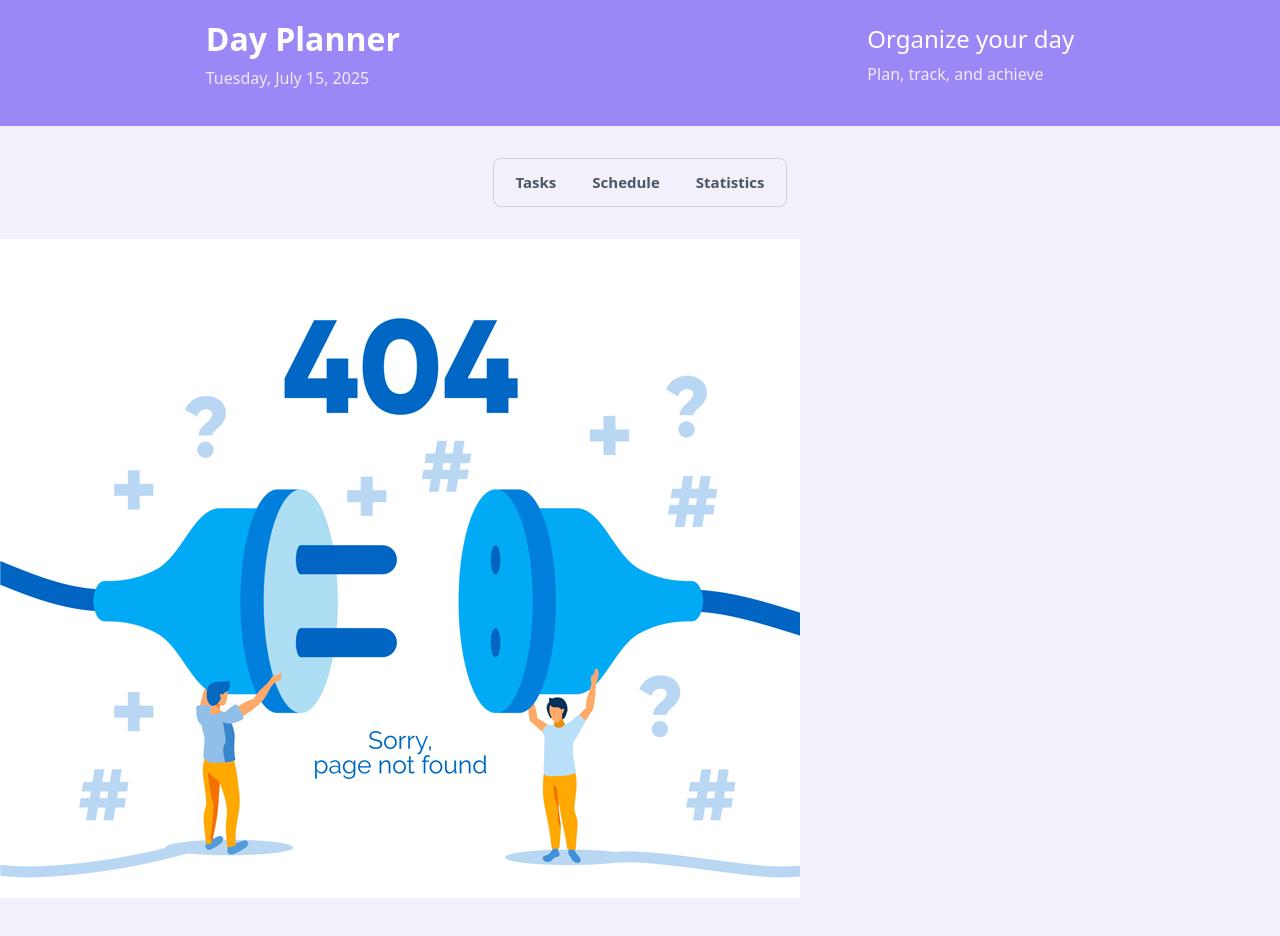
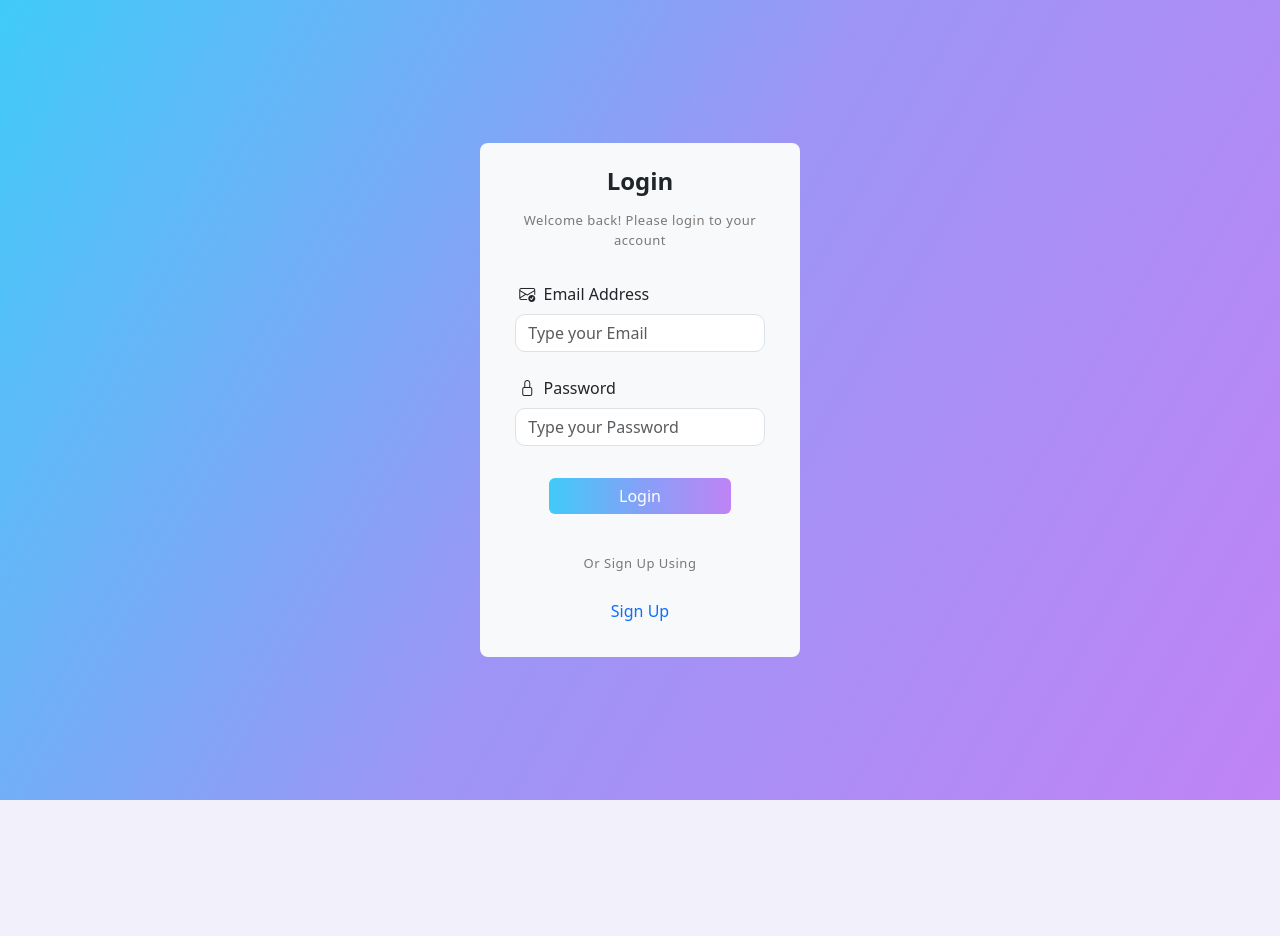
Before and after one commit to anas-204/Day_planner_react, a React (Vite) app: page /Login in a window 1280 px wide. Shown: the top 936 px of the page. After the commit the page ends 800 px from the top, so only its background shows below. Built offline with nearby package versions, Linux system fonts and the light colour scheme.

Commit message:
Login and register are finished

```diff
--- a/package.json
+++ b/package.json
@@ -13,6 +13,7 @@
     "bootstrap": "^5.3.7",
     "bootstrap-icons": "^1.13.1",
     "chart.js": "^4.5.0",
+    "firebase": "^12.0.0",
     "formik": "^2.4.6",
     "react": "^19.1.0",
     "react-bootstrap": "^2.10.10",
@@ -20,6 +21,7 @@
     "react-dom": "^19.1.0",
     "react-router-dom": "^7.6.3",
     "react-toastify": "^11.0.5",
+    "sweetalert2": "^11.22.2",
     "yup": "^1.6.1"
   },
   "devDependencies": {
--- a/pages/Login.jsx
+++ b/pages/Login.jsx
@@ -1,67 +1,107 @@
 import Button from "react-bootstrap/Button";
-import Form from "react-bootstrap/Form";
-import { useFormik } from "formik";
-import * as Yup from "yup";
+import "../styles/loginAndRegisterBG.css";
+import { Link, useNavigate } from "react-router-dom";
+import { useState } from "react";
+import { signInWithEmailAndPassword, getAuth } from "firebase/auth";
+import { app } from "../src/firebase-config";
+import Swal from "sweetalert2";
 
-const loginSchema = Yup.object().shape({
-  email: Yup.string()
-    .email("write a valid email")
-    .required("email is required"),
-  password: Yup.string()
-    .min(4, " too short ")
-    .max(25, "too long")
-    .required("passwod is required"),
-});
-
-export default function Register() {
-  const formik = useFormik({
-    initialValues: {
+export default function Login() {
+  const [input, setInput] = useState({
     email: "",
     password: "",
-    },
-    validateOnBlur: true,
-    validationSchema: loginSchema,
-    validateOnChange: true,
-    onSubmit: (values) => {
-      alert(JSON.stringify(values, null, 2));
-    },
   });
+  const [loading, setLoading] = useState(false);
+  const navigate = useNavigate();
+
+  const handleInput = (e) => {
+    setInput({
+      ...input,
+      [e.target.name]: e.target.value,
+    });
+  };
+
+  const submit = async (e) => {
+    e.preventDefault();
+    setLoading(true);
+
+    try {
+      await signInWithEmailAndPassword(
+        getAuth(app),
+        input.email,
+        input.password
+      );
+
+      await Swal.fire({
+        title: "Login Successful!",
+        icon: "success",
+        timer: 1500,
+        showConfirmButton: false,
+      });
+      navigate("/Tasks");
+    } catch (error) {
+      await Swal.fire({
+        title: "Login Failed",
+        text: error.message,
+        icon: "error",
+        confirmButtonText: "OK",
+      });
+    } finally {
+      setLoading(false);
+    }
+  };
+
   return (
-    <Form
-      className="d-flex flex-column align-items-center"
-      onSubmit={formik.handleSubmit}
+    <div className="loginAndRegisterContainer d-flex align-items-center">
+      <div className="formBG bg-light col-sm-7 col-md-5 col-lg-4 col-xl-3 col-11 rounded-3 p-4 mx-auto my-auto">
+        <h4 className="text-center">Login</h4>
+        <p>Welcome back! Please login to your account</p>
+        <form
+          className="d-flex flex-column align-items-center my-4"
+          onSubmit={submit}
         >
-      <Form.Group className="mb-3 col-8 " controlId="formBasicEmail">
-        <Form.Label>Email address</Form.Label>
-        <Form.Control
+          <div className="mb-3 col-11">
+            <label className="email my-2">
+              <i className="bi bi-envelope-check mx-1"></i> Email Address
+            </label>
+            <input
+              className="emailField form-control"
               type="email"
-          placeholder="Enter email"
-          onChange={formik.handleChange}
-          onBlur={formik.handleBlur}
-          value={formik.values.email}
+              placeholder="Type your Email"
+              onChange={handleInput}
               name="email"
+              required
             />
-      </Form.Group>
-      <div>
-        {formik.touched.email && formik.errors.email
-          ? formik.errors.email
-          : null}
           </div>
-      <Form.Group className="mb-3 col-8">
-        <Form.Label>Password</Form.Label>
-        <Form.Control
+
+          <div className="mb-3 col-11">
+            <label className="password my-2">
+              <i className="bi bi-lock mx-1"></i> Password
+            </label>
+            <input
+              className="passwordField form-control"
               type="password"
-          placeholder="Password"
-          onChange={formik.handleChange}
-          onBlur={formik.handleBlur}
-          value={formik.values.password}
+              placeholder="Type your Password"
+              onChange={handleInput}
               name="password"
+              required
             />
-      </Form.Group>
+          </div>
 
-      <Button variant="primary" type="submit">
-        Submit
+          <Button
+            variant="primary"
+            type="submit"
+            className="subBut border-0 border col-8 my-3"
+            disabled={loading}
+          >
+            {loading ? "Logging in..." : "Login"}
           </Button>
-    </Form>
+        </form>
+        <p>Or Sign Up Using</p>
+        <Link to="/Register" className="signUpBut">
+          Sign Up
+        </Link>
+      </div>
+    </div>
   );
 }
--- a/pages/Register.jsx
+++ b/pages/Register.jsx
@@ -1,35 +1,150 @@
-import Button from "react-bootstrap/Button";
-import Form from "react-bootstrap/Form";
-import { useFormik } from "formik";
+import { useState } from "react";
+import { Link } from "react-router-dom";
+import {
+  getAuth,
+  createUserWithEmailAndPassword,
+  sendEmailVerification,
+} from "firebase/auth";
+import { app } from "../src/firebase-config";
+import "../styles/loginAndRegisterBG.css";
+import Swal from "sweetalert2";
 
 export default function Register() {
-  const formik = useFormik({
-    initialValues: {
-      email: "",
-      password: "",
-    },
-    onSubmit: (values) => {
-      alert(JSON.stringify(values, null, 2));
-    },
+  const [input, setInput] = useState({
+    name: "",
+    email: "",
+    password: "",
   });
+
+  const handleInput = (e) => {
+    setInput({
+      ...input,
+      [e.target.name]: e.target.value,
+    });
+  };
+
+  const submit = async (e) => {
+    e.preventDefault();
+    try {
+      const userCredential = await createUserWithEmailAndPassword(
+        getAuth(app),
+        input.email,
+        input.password
+      );
+      await sendEmailVerification(userCredential.user);
+      await Swal.fire({
+        title: "Your account is created successfully",
+        icon: "success",
+        confirmButtonText: "OK",
+        draggable: true,
+      });
+    } catch (error) {
+      switch (error.code) {
+        case "auth/email-already-in-use":
+          Swal.fire({
+            title: "Email already-in-use",
+            icon: "error",
+            confirmButtonText: "OK",
+            draggable: true,
+          });
+          break;
+        case "auth/weak-password":
+          Swal.fire({
+            title: "Password is weak",
+            icon: "error",
+            confirmButtonText: "OK",
+            draggable: true,
+          });
+          break;
+        case "auth/invalid-email":
+          Swal.fire({
+            title: "Your account is created successfully",
+            icon: "error",
+            confirmButtonText: "OK",
+            draggable: true,
+          });
+          break;
+        default:
+          Swal.fire({
+            title: "Your account is created successfully",
+            icon: "question",
+            confirmButtonText: "OK",
+            draggable: true,
+          });
+      }
+    }
+  };
+
   return (
-    <Form
-      className="d-flex flex-column align-items-center"
-      onSubmit={formik.handleSubmit}
-    >
-      <Form.Group className="mb-3 col-8 " controlId="formBasicEmail">
-        <Form.Label>Email address</Form.Label>
-        <Form.Control type="email" placeholder="Enter email" />
-      </Form.Group>
+    <div className="loginAndRegisterContainer d-flex align-items-center">
+      <div className="formBG bg-light col-sm-7 col-md-5 col-lg-4 col-xl-3 col-11 rounded-3 p-4 mx-auto my-auto">
+        <h4 className="text-center">Sign Up</h4>
+        <p>Create your account to get started.</p>
 
-      <Form.Group className="mb-3 col-8" controlId="formBasicPassword">
-        <Form.Label>Password</Form.Label>
-        <Form.Control type="password" placeholder="Password" />
-      </Form.Group>
+        <form
+          onSubmit={submit}
+          className="d-flex flex-column align-items-center my-4"
+        >
+          <div className="mb-3 col-11">
+            <label className="name">
+              <i className="bi bi-person mx-1"></i> User Name
+            </label>
+            <input
+              className="form-control nameField"
+              type="text"
+              placeholder="Type your name"
+              onChange={handleInput}
+              name="name"
+              value={input.name}
+              required
+            />
+          </div>
 
-      <Button variant="primary" type="submit">
-        Submit
-      </Button>
-    </Form>
+          <div className="mb-3 col-11">
+            <label className="email">
+              <i className="bi bi-envelope-check mx-1"></i> Email Address
+            </label>
+            <input
+              className="form-control emailField"
+              type="email"
+              placeholder="Type your Email"
+              onChange={handleInput}
+              name="email"
+              value={input.email}
+              required
+            />
+          </div>
+
+          <div className="mb-3 col-11">
+            <label className="password">
+              <i className="bi bi-lock mx-1"></i> Password
+            </label>
+            <input
+              className="form-control passwordField"
+              type="password"
+              placeholder="Type your Password"
+              onChange={handleInput}
+              name="password"
+              value={input.password}
+              required
+              minLength="6"
+            />
+            <small className="text-muted">Minimum 6 characters</small>
+          </div>
+
+          <button
+            type="submit"
+            className="btn btn-primary subBut border-0 border col-8 my-3"
+          >
+            Sign Up
+          </button>
+        </form>
+
+        <p>Already have an account?</p>
+        <Link to="/Login" className="signInBut">
+          Sign In
+        </Link>
+      </div>
+    </div>
   );
 }
--- a/src/App.jsx
+++ b/src/App.jsx
@@ -7,6 +7,8 @@ import { useState, useEffect, useMemo } from "react";
 import "./App.css";
 import Login from "../pages/Login";
 import { toast } from "react-toastify";
+import Register from "./../pages/Register";
+import { ArcElement } from "chart.js";
 
 function App() {
   const [tasksArray, setTasksArray] = useState(() => {
@@ -84,6 +86,8 @@ function App() {
   return (
     <Routes>
       <Route path="/" element={<Login />} />
+      <Route path="/Register" element={<Register />} />
+      <Route path="/Login" element={<Login />} />
       <Route
         path="/tasks"
         element={
--- /dev/null
+++ b/src/firebase-config.js
@@ -0,0 +1,13 @@
+import { initializeApp } from "firebase/app";
+
+const firebaseConfig = {
+  apiKey: "AIzaSyCZx4TZbBe-ISiLfU7AK3e3_I7aAsKuM_E",
+  authDomain: "day-planner-7e922.firebaseapp.com",
+  projectId: "day-planner-7e922",
+  storageBucket: "day-planner-7e922.firebasestorage.app",
+  messagingSenderId: "732735118177",
+  appId: "1:732735118177:web:b3a2463d08829a271a0320",
+  measurementId: "G-KFEZTCVSGD"
+};
+
+export const app = initializeApp(firebaseConfig);
--- /dev/null
+++ b/styles/loginandregisterBG.css
@@ -0,0 +1,45 @@
+.loginAndRegisterContainer{
+    position: absolute;
+    top: 0;
+    left: 0;
+    right: 0;
+    bottom: 0;
+    background: linear-gradient(120deg, #40CBF9, #9D95F6, #BF83F5);
+}
+.email,.password{
+    font-weight: 500;
+}
+.passwordField,.emailField{
+    border-radius: 10px !important;
+}
+h4{
+    font-weight: 700 !important;
+}
+p{
+    font-size: 13px;
+    color: #7b7777;
+    letter-spacing: 0.5px;
+    text-align: center;
+    margin-block: 15px !important;
+    font-weight: 500;
+}
+.formBG{
+    background-color: #F9FAFF;
+    height: fit-content;
+}
+.subBut{
+    background: linear-gradient(to right, #40CBF9, #84A1F7, #BF83F5);
+}
+.signUpBut,.signInBut{
+    padding: 10px;
+    text-decoration: none;
+    font-weight: 500;
+    border-radius: 5px;
+    transition: all 0.5s ease;
+    display: block;
+    width: fit-content;
+    margin-inline: auto;
+}
+.signUpBut:hover,.signInBut:hover{
+    background-color: hsl(134 61% 92%);
+}
```
Also changed, not shown: vercel.json (added), 1 other file (tests, documents, lock files or other folders). Lines whose indentation alone changed are shown as unchanged.
